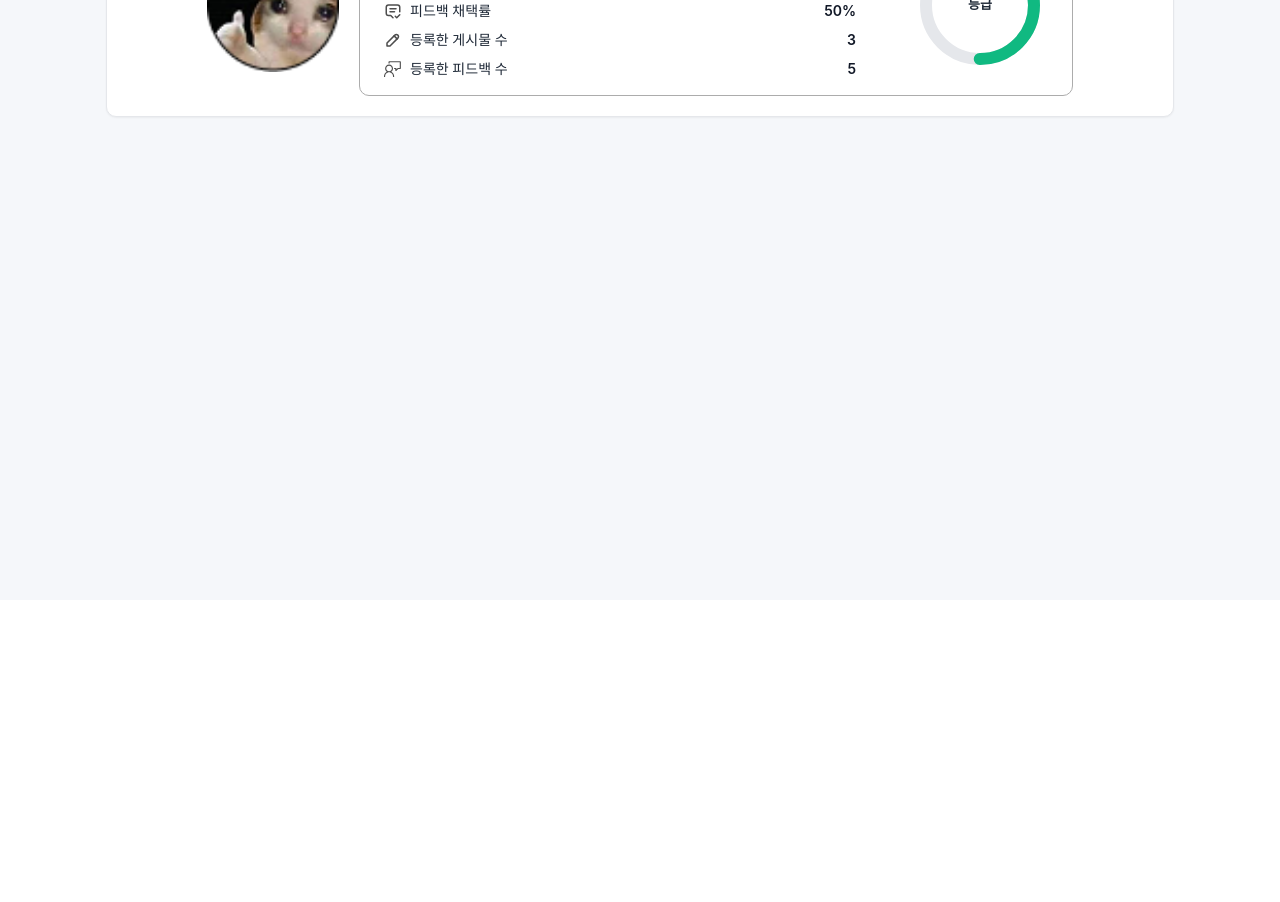
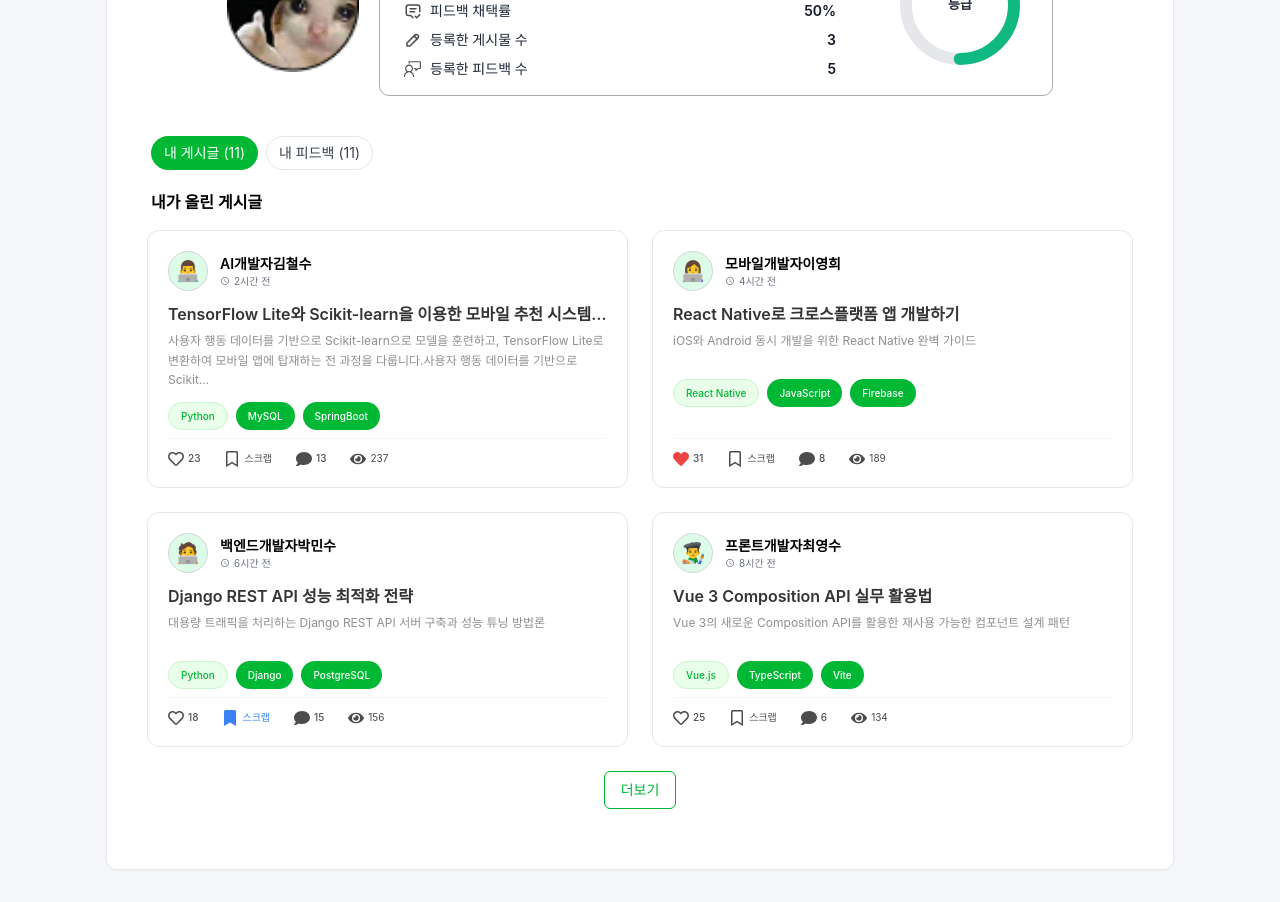
Before and after one commit to 2025-YU-SE/Gardener_web, a React (Vite) app: page /my-paged in a window 1280 px wide. Shown: the part 200-1102 px from the top of the page. Before the commit the page ends 800 px from the top, so only its background shows below. Built offline with nearby package versions, Linux system fonts and the light colour scheme; a web font is replaced by a local one.

Commit message:
feat: 마이페이지에 탭, PostCard, 더보기/접기 버튼 추가

```diff
--- a/src/pages/MyPaged.jsx
+++ b/src/pages/MyPaged.jsx
@@ -1,8 +1,10 @@
-import React from "react";
+import React, { useRef, useState } from "react";
 import Header from "../components/header/Header";
 import profileImg from "../assets/profile.png";
 import { TbCoin, TbMessage2Check, TbPencil } from "react-icons/tb";
 import { VscFeedback } from "react-icons/vsc";
+import samplePosts from "../components/postcontext.jsx";
+import PostCard from "../components/PostCard.jsx";
 
 function MyPaged() {
   const profile = {
@@ -15,7 +17,7 @@ function MyPaged() {
     gradeLabel: "등급",
   };
 
-  // 등급 도넛
+  // === Donut ===
   const GradeDonut = ({ percent = 50, label = "등급" }) => {
     const size = 120;
     const stroke = 12;
@@ -54,12 +56,39 @@ function MyPaged() {
     );
   };
 
+  const myPostsAll = samplePosts; // 임시 데이터 가져옴
+  const myFeedbackAll = samplePosts;
+
+  const INITIAL_COUNT = 4; // 기본 노출 게시글은 4개
+  const [activeTab, setActiveTab] = useState("posts"); // 'posts' | 'feedback'
+  const [myPostsCount, setMyPostsCount] = useState(INITIAL_COUNT);
+  const [myFeedbackCount, setMyFeedbackCount] = useState(INITIAL_COUNT);
+
+  // 접기 버튼 클릭 시 스크롤 복귀
+  const postsRef = useRef(null);
+  const feedbackRef = useRef(null);
+
+  const isPostsExpanded = myPostsCount >= myPostsAll.length;
+  const isFeedbackExpanded = myFeedbackCount >= myFeedbackAll.length;
+
+  const expandPosts = () => setMyPostsCount(myPostsAll.length);
+  const collapsePosts = () => {
+    setMyPostsCount(INITIAL_COUNT);
+    postsRef.current?.scrollIntoView({ behavior: "smooth", block: "start" });
+  };
+
+  const expandFeedback = () => setMyFeedbackCount(myFeedbackAll.length);
+  const collapseFeedback = () => {
+    setMyFeedbackCount(INITIAL_COUNT);
+    feedbackRef.current?.scrollIntoView({ behavior: "smooth", block: "start" });
+  };
+
   return (
     <div className="min-h-screen bg-[#F5F7FA]">
       <Header />
       <div className="mx-auto max-w-[1100px] px-4 py-8">
-        <div className="rounded-[10px] border border-gray-200 bg-white p-5 shadow-sm">
-          <div className="flex items-center gap-5 px-20">
+        <div className="rounded-[10px] border border-gray-200 bg-white px-10 py-5 shadow-sm">
+          <div className="flex items-center gap-5 px-20 mb-10">
             {/* 프로필 */}
             <div className="h-full w-[132px] overflow-hidden rounded-[10px]">
               <img
@@ -71,10 +100,9 @@ function MyPaged() {
 
             {/* 가운데 박스 */}
             <div
-              className="flex-1 w-[825px] h- rounded-[10px] border border-[#ACACAC] bg-white
-                            pl-6 pr-3 py-4 flex items-center justify-between box-border overflow-hidden"
+              className="flex-1 w-[825px] rounded-[10px] border border-[#ACACAC] bg-white
+                          pl-6 pr-3 py-4 flex items-center justify-between box-border overflow-hidden"
             >
-              {/* 이름/지표 */}
               <div className="flex-1 min-w-0">
                 <h2 className="text-[22px] font-semibold mb-2">
                   {profile.name}
@@ -114,6 +142,118 @@ function MyPaged() {
               </div>
             </div>
           </div>
+
+          {/* 탭 */}
+          <div className="flex gap-2 mb-5 px-1">
+            <button
+              onClick={() => setActiveTab("posts")}
+              className={`px-3 py-1.5 rounded-full text-sm border transition
+                ${
+                  activeTab === "posts"
+                    ? "bg-[#00B834] text-white border-[#00B834]"
+                    : "bg-white text-gray-700 border-gray-200 hover:border-gray-300"
+                }`}
+            >
+              내 게시글 ({myPostsAll.length})
+            </button>
+
+            <button
+              onClick={() => setActiveTab("feedback")}
+              className={`px-3 py-1.5 rounded-full text-sm border transition
+                ${
+                  activeTab === "feedback"
+                    ? "bg-[#00B834] text-white border-[#00B834]"
+                    : "bg-white text-gray-700 border-gray-200 hover:border-gray-300"
+                }`}
+            >
+              내 피드백 ({myFeedbackAll.length})
+            </button>
+          </div>
+
+          {/* 내 게시글 영역 */}
+          {activeTab === "posts" && (
+            <section ref={postsRef} className="mb-10">
+              <div className="flex items-center justify-between mb-4">
+                <h2 className="text-[16px] font-semibold ml-1">
+                  내가 올린 게시글
+                </h2>
+              </div>
+
+              <div className="grid grid-cols-1 md:grid-cols-2 gap-6">
+                {myPostsAll.slice(0, myPostsCount).map((p) => (
+                  <PostCard
+                    key={`mypost-${p.id}`}
+                    {...p}
+                    badge="내 게시글"
+                    rightPill={null}
+                  />
+                ))}
+              </div>
+
+              {/* 더보기/접기 버튼 */}
+              <div className="mt-6 flex items-center justify-center gap-2">
+                {myPostsAll.length > INITIAL_COUNT && !isPostsExpanded && (
+                  <button
+                    onClick={expandPosts}
+                    className="px-4 py-2 text-sm rounded-md border border-[#00B834] text-[#00B834] hover:bg-[#00B834]/5"
+                  >
+                    더보기
+                  </button>
+                )}
+                {myPostsAll.length > INITIAL_COUNT && isPostsExpanded && (
+                  <button
+                    onClick={collapsePosts}
+                    className="px-4 py-2 text-sm rounded-md border border-gray-300 text-gray-700 hover:bg-gray-50"
+                  >
+                    접기
+                  </button>
+                )}
+              </div>
+            </section>
+          )}
+
+          {/* 내 피드백 영역 */}
+          {activeTab === "feedback" && (
+            <section ref={feedbackRef} className="mb-2">
+              <div className="flex items-center justify-between mb-4">
+                <h2 className="text-[16px] font-semibold ml-1">
+                  내가 등록한 피드백
+                </h2>
+              </div>
+
+              <div className="grid grid-cols-1 md:grid-cols-2 gap-6">
+                {myFeedbackAll.slice(0, myFeedbackCount).map((p) => (
+                  <PostCard
+                    key={`myfb-${p.id}`}
+                    {...p}
+                    badge="내 피드백"
+                    rightPill={null}
+                  />
+                ))}
+              </div>
+
+              {/* 더보기/접기 버튼 */}
+              <div className="mt-6 flex items-center justify-center gap-2">
+                {myFeedbackAll.length > INITIAL_COUNT &&
+                  !isFeedbackExpanded && (
+                    <button
+                      onClick={expandFeedback}
+                      className="px-4 py-2 text-sm rounded-md border border-[#00B834] text-[#00B834] hover:bg-[#00B834]/5"
+                    >
+                      더보기
+                    </button>
+                  )}
+                {myFeedbackAll.length > INITIAL_COUNT && isFeedbackExpanded && (
+                  <button
+                    onClick={collapseFeedback}
+                    className="px-4 py-2 text-sm rounded-md border border-gray-300 text-gray-700 hover:bg-gray-50"
+                  >
+                    접기
+                  </button>
+                )}
+              </div>
+            </section>
+          )}
         </div>
       </div>
     </div>
```
